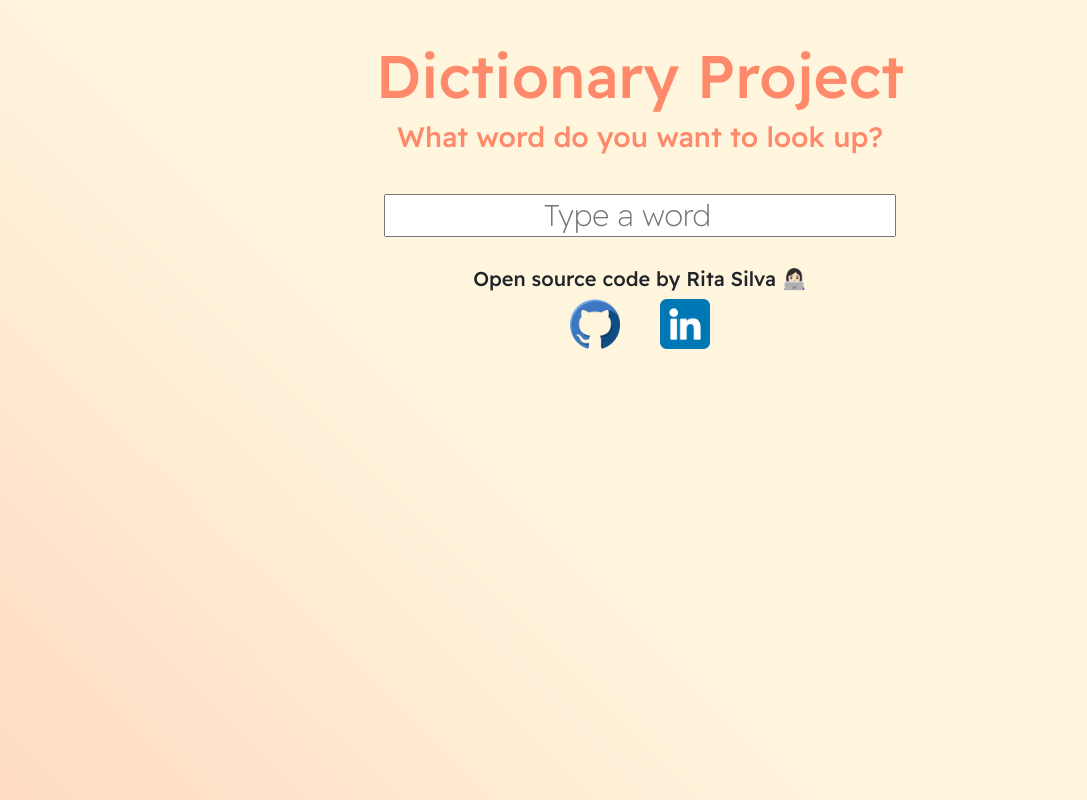
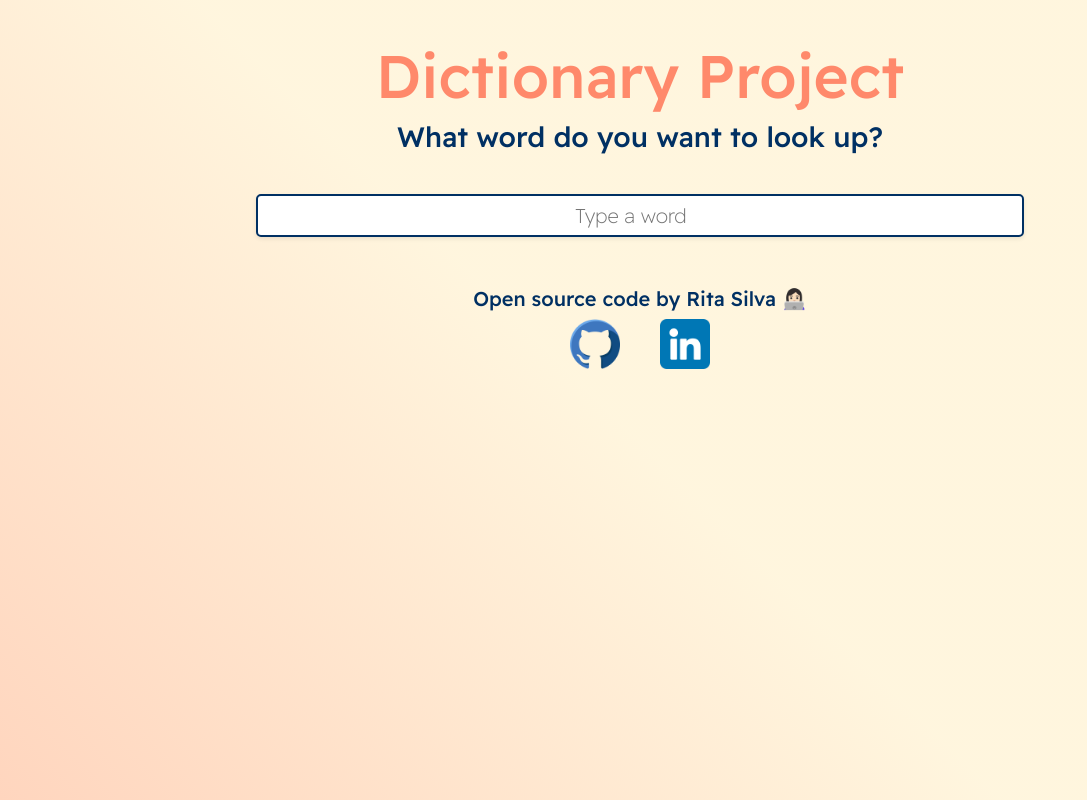
Before and after one commit to RitaSilva28/dictionary-project, a React (Create React App) app: page / in a window 1280 px wide. Shown: the top 800 px of the page, without its empty margins (0-1087 px from the left). Built offline with nearby package versions, Linux system fonts and the light colour scheme.

Commit message:
style changes

```diff
--- a/src/App.css
+++ b/src/App.css
@@ -16,13 +16,14 @@ h1{
 }
 
 h3{
-  color:#ff896b;
+  color:#003063;
 
 }
 
 footer{
-  margin:30px 0;
-
+  margin-top: 50px;
+  width: 100%;
+  color:#003063;
 }
 .social-logos-container {
   margin-bottom: 30px;
--- a/src/Dictionary.css
+++ b/src/Dictionary.css
@@ -1,10 +1,14 @@
 input{
-    width:40%;
+    width:60%;
     height:43px;
-    font-size: 30px;
+    font-size: 20px;
     font-weight: 200;
     text-align: center;
     outline: none;
+    border: 2px solid #003063;
+    border-radius:5px;
+    box-shadow: 0 0.125rem 0.25rem rgb(0 0 0 / 8%);
+
 
 
 }
--- a/src/Meaning.css
+++ b/src/Meaning.css
@@ -1,7 +1,26 @@
 .meaning{
-    background-color: rgba(242, 242, 242, 0.263);
-    padding:20px;
-    margin:20px;
-    border-radius: 5px;
+    background-color: rgba(242, 242, 242, 0.434);
+    padding:5px 20px;
+    border-radius: 10px;
     box-shadow: 0 0.125rem 0.25rem rgb(0 0 0 / 8%);
+    margin:20px auto;
+    color:#003063;
 }
+
+.definition{
+    color:#003063;
+    font-size:18px ;
+    margin-bottom:-3px;
+
+}
+
+.example{
+
+    color:#ff896b;
+    font-size:15px ;
+   font-style: italic;
+   font-weight: 300;
+
+
+
+}
--- a/src/Meaning.js
+++ b/src/Meaning.js
@@ -10,13 +10,15 @@ console.log(props.meaning)
         <div className="meaning">
         <h3>{props.meaning.partOfSpeech}</h3>
         {props.meaning.definitions.map(function(definition, index){
+
+
+
             return(
                 <div  key={index}>
 
-                    <p>
-                    {definition.definition}
-                    <br/>
-                    {definition.example}
+                    <p className="definition">
+                    {definition.definition}</p>
+                    <p className="example">{definition.example}.
                     </p>
                 </div>
             )
--- a/src/Results.css
+++ b/src/Results.css
@@ -1,9 +1,17 @@
 .results{
-margin:40px 40px;
-width: 40%;
+margin:40px auto;
+width:90%;
 text-align: start;
 }
 
-.message{
-    margin:30px 0;
+.name{
+    font-size: 50px;
+    color:#003063;
 }
+
+.phonetic{
+    font-size: 30px;
+    color:rgb(0, 54, 130);
+    font-family:sans-serif;
+
+}
--- a/src/Results.js
+++ b/src/Results.js
@@ -13,7 +13,9 @@ if(props.data){
 
     return(
         <div className="results">
-<h2> {props.data.word}</h2>
+<h2 className="name"> {props.data.word}</h2>
+<h2 className="phonetic"> {props.data.phonetic}</h2>
+
 {props.data.meanings.map(function(meaning,index){
 return <div key={index}>
     <Meaning meaning={meaning}/>
--- a/src/index.css
+++ b/src/index.css
@@ -1,9 +1,9 @@
 body {
   text-align: center;
   font-family: 'Readex Pro', sans-serif;
-  height:1000px;
   margin: 0;
   padding:0;
+  min-height: 100vh;
   background: no-repeat linear-gradient(44.8deg, rgba(255, 136, 102, 0.67) -53.1%, rgba(255, 221, 136, 0.28) 49%);
 
 }
```
